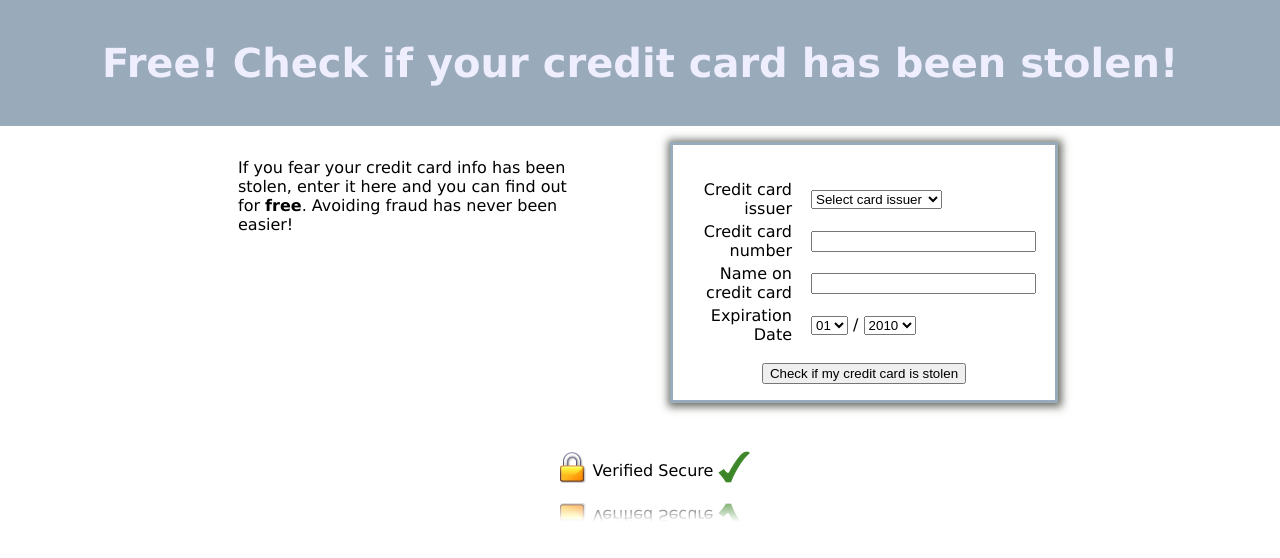
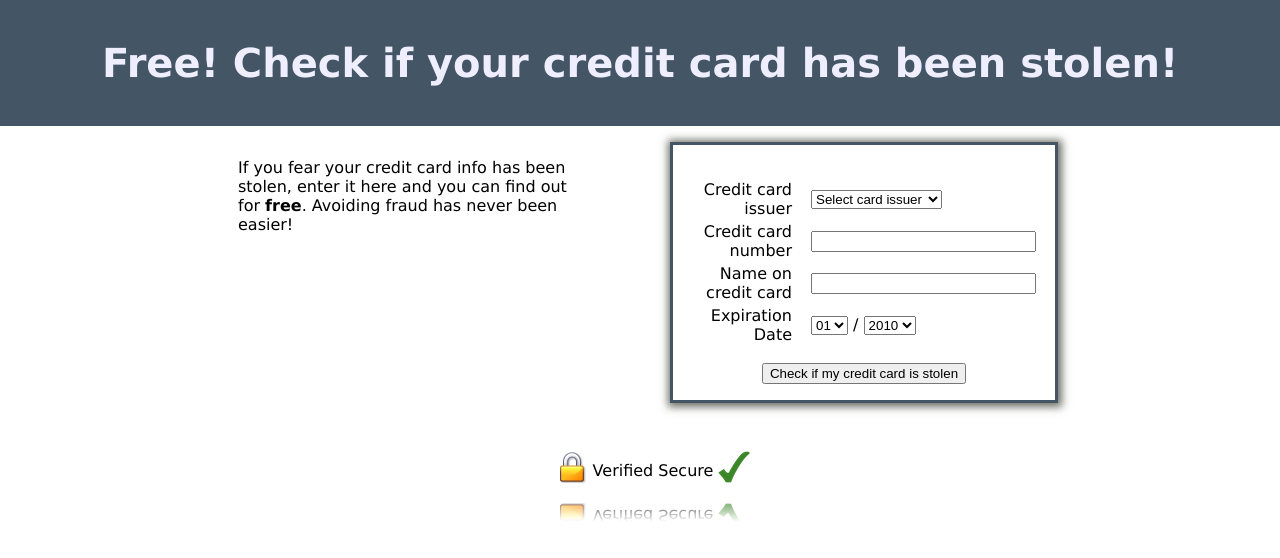
Before and after one commit to pquerna/darwintest, a plain HTML site: page index.html in a window 1280 px wide. Drawn offline with Linux system fonts and the light colour scheme.

Commit message:
Make look better

```diff
--- a/gray.css
+++ b/gray.css
@@ -9,7 +9,7 @@ body {
 }
 
 #header {
-  background: #9ab;
+  background: #456;
   text-align: center;
   color: #eef;
   font-size: 2.5em;
@@ -44,9 +44,9 @@ p {
   float: right;
   padding: 1em;
   margin: 1em 2em 1em 1em;
-  border: solid #9ab 3px;
+  border: solid #456 3px;
   -moz-border-radius: 4;
-/*  -webkit-border-radius: 4; */
+  -webkit-border-radius: 4;
   text-align: center;
   width: 350;
   -webkit-box-shadow: 1px 1px 8px 3px rgba(50, 50, 40, 0.7);
```
Also changed, not shown: check.html (+1 -1 lines).
